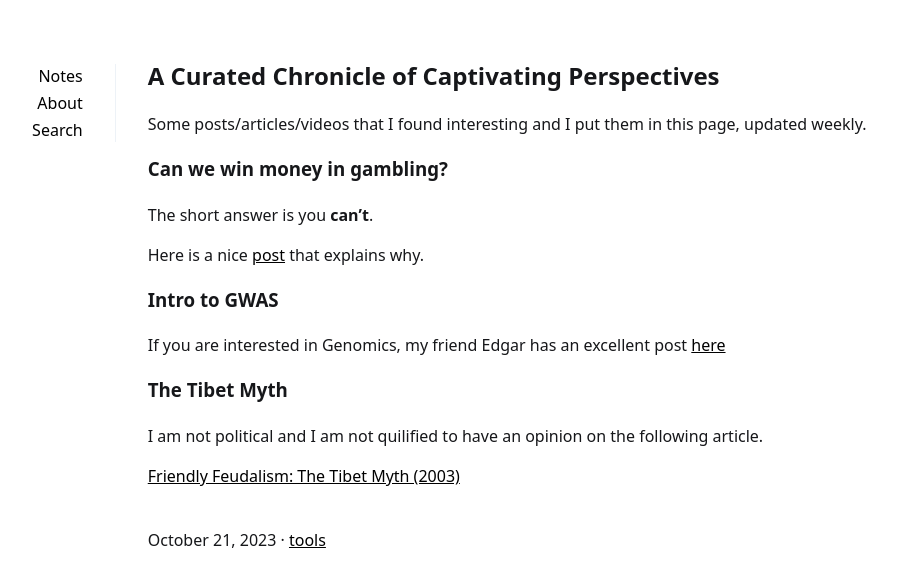
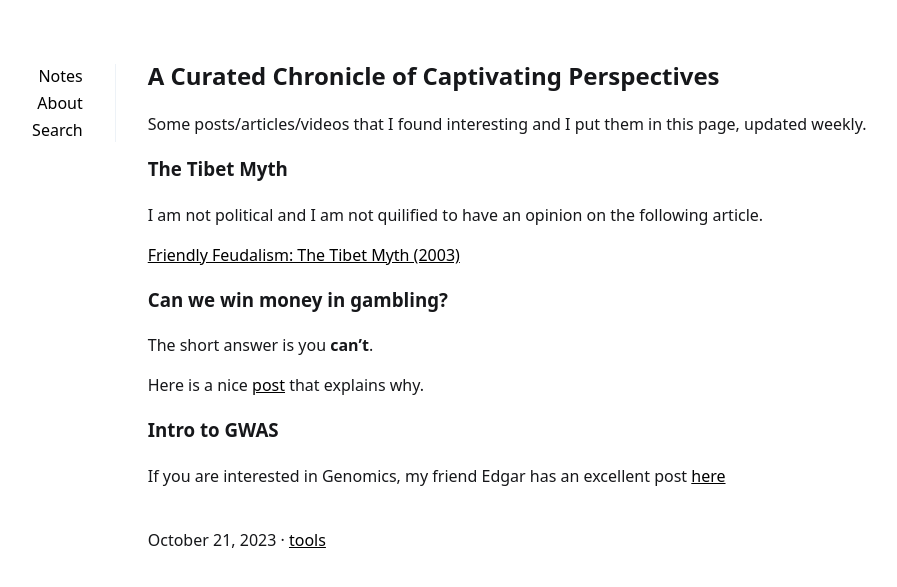
Before and after one commit to acneyouth1996/notes, a Jekyll site: the page built from _posts/2023-10-20-favs.md, in a window 1280 px wide. Shown: the top 587 px of the page, without its empty margins (205-1102 px from the left). Built offline with Jekyll 4.4.1, drawn with Linux system fonts in a browser that asks for light colours; part of the change alters nothing that is shown.

Commit message:
update page

```diff
--- a/_posts/2023-10-20-favs.md
+++ b/_posts/2023-10-20-favs.md
@@ -14,6 +14,13 @@ render_with_liquid: true
 
 Some posts/articles/videos that I found interesting and I put them in this page, updated weekly.
 
+### The Tibet Myth
+
+I am not political and I am not quilified to have an opinion on the following article.
+
+[Friendly Feudalism: The Tibet Myth (2003)](https://redsails.org/friendly-feudalism/)
+
+
 ### Can we win money in gambling?
 
 The short answer is you **can't**.
@@ -23,9 +30,3 @@ Here is a nice [post](https://sites.pitt.edu/~jdnorton/teaching/paradox/chapters
 ### Intro to GWAS
 
 If you are interested in Genomics, my friend Edgar has an excellent post [here](https://emarro.github.io/posts/ml-in-bio/)
-
-### The Tibet Myth
-
-I am not political and I am not quilified to have an opinion on the following article.
-
-[Friendly Feudalism: The Tibet Myth (2003)](https://redsails.org/friendly-feudalism/)
```
